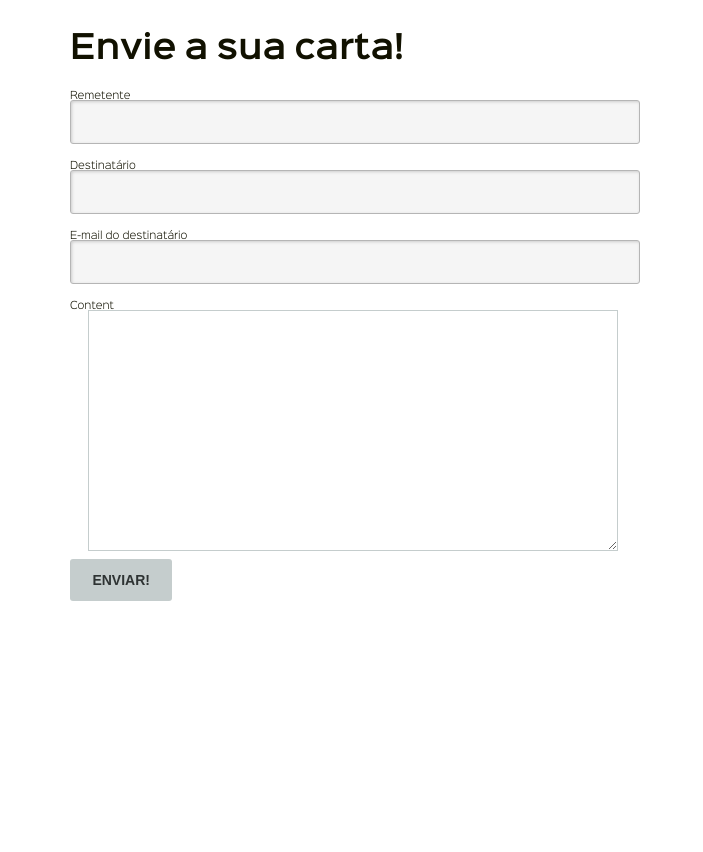
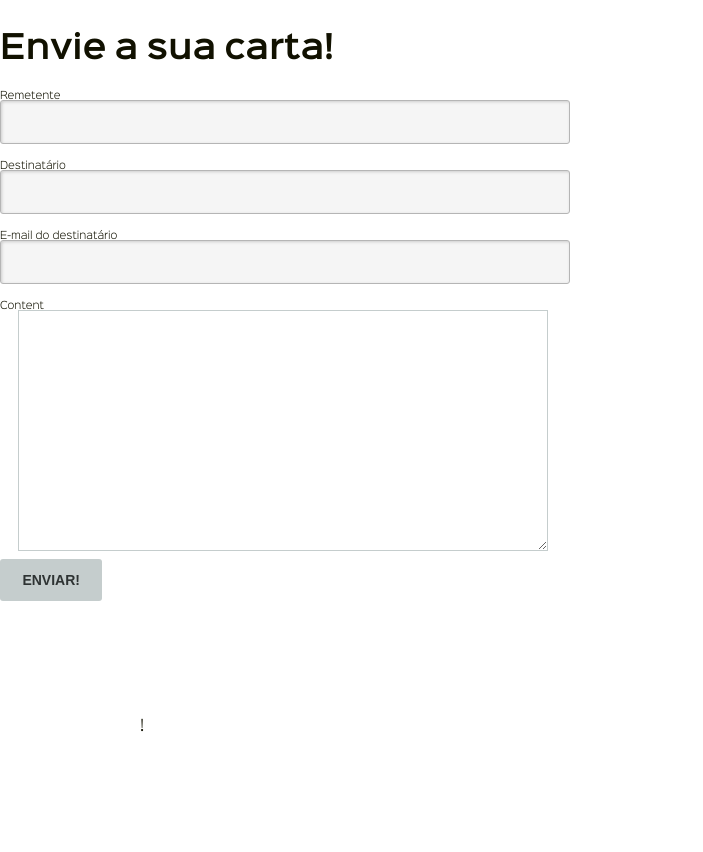
Before and after one commit to raficfarah/v-mail, a Django app: page / in a window 1280 px wide. Shown: the whole page, without its empty margins (0-703 px from the left). Before the commit the page ends 601 px from the top, so only its background shows below. Run offline with Django 3.2, Linux system fonts and the light colour scheme.

Commit message:
ajustando index.html

```diff
--- a/emailsender/core/templates/index.html
+++ b/emailsender/core/templates/index.html
@@ -24,7 +24,7 @@
 
 <body>
     <section>
-        <div class="content row padding-bottom-3 desktop-12 container">
+        <div class="content row padding-bottom-3 desktop-12 container" style="float:left">
             <h2>Envie a sua carta!</h2>
             <div class="desktop-6">
                 {% if messages %}
@@ -61,6 +61,9 @@
                 </form>
             </div>
         </div>
+        <div class="content row padding-bottom-3 desktop-12 container" style="float:right">
+            <p>!</p>
+        </div>
     </section>
 </body>
 </html>
```
